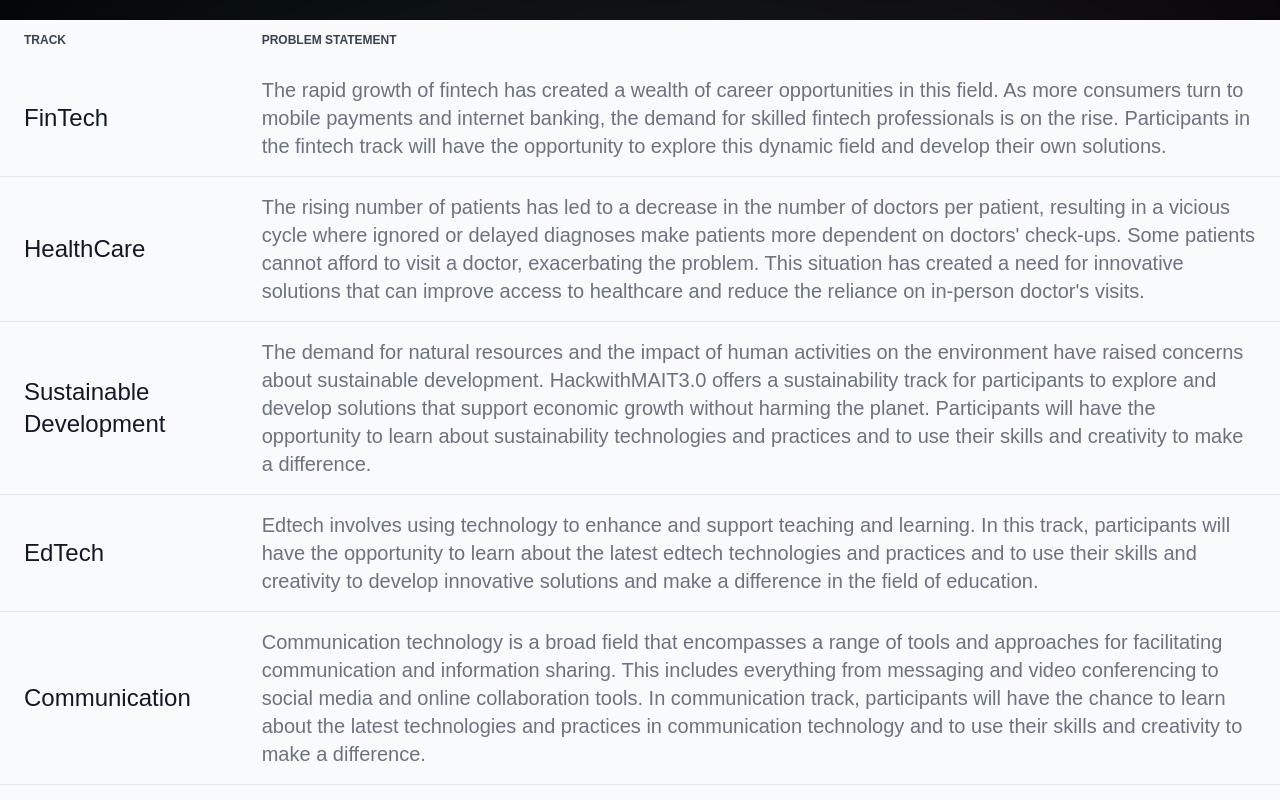
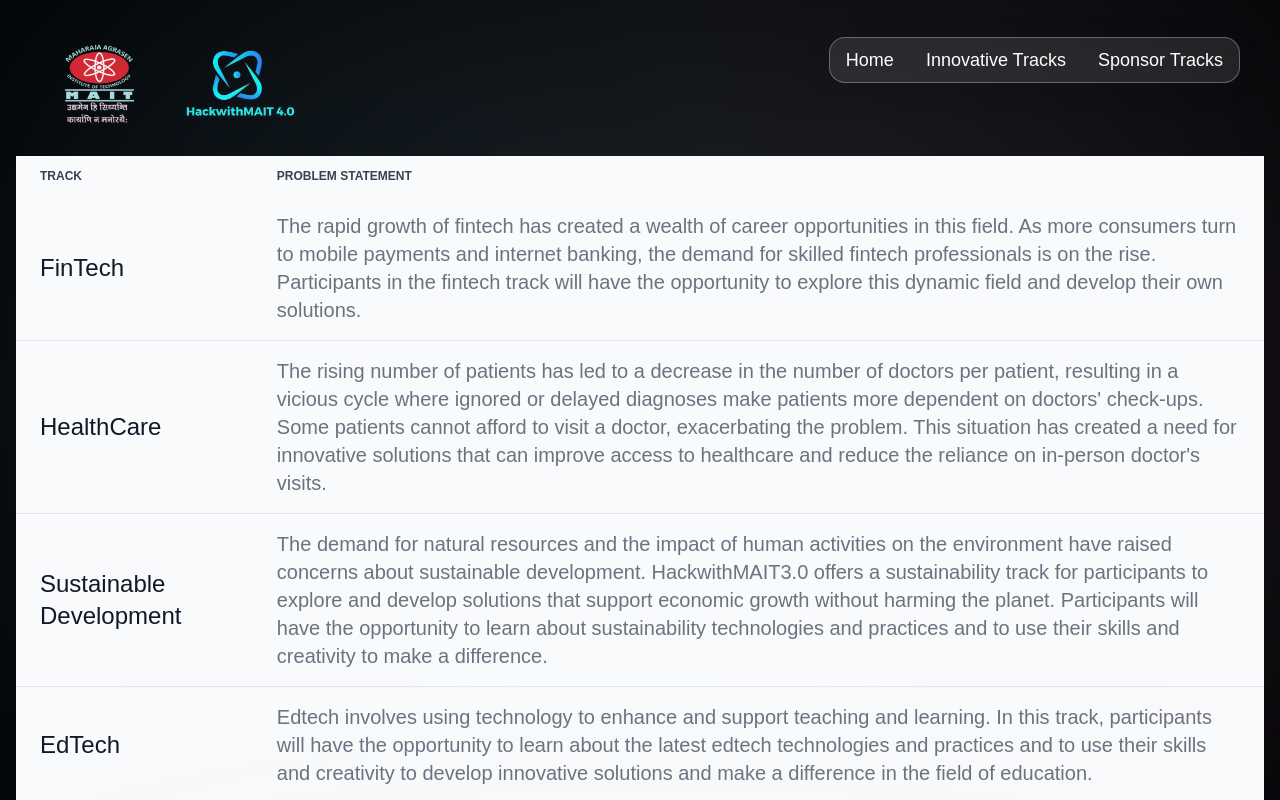
Before and after one commit to nawed2611/hackwithmait, a React (Vite) app: page /table in a window 1280 px wide. Shown: the top 800 px of the page. Built offline with nearby package versions, Linux system fonts and the light colour scheme; a web font is replaced by a local one; what tw-elements would draw is missing.

Commit message:
Update tracks routing

```diff
--- a/src/pages/Hero.jsx
+++ b/src/pages/Hero.jsx
@@ -19,7 +19,7 @@ const variants = {
     closed: { opacity: 0, x: "-100%" },
 }
 
-const navLinks = ['About Us', 'Speakers', 'Innovative Tracks', 'Sponsor Tracks', 'Timeline', 'Sponsors', 'FAQs', 'Contact Us'];
+const navLinks = ['About Us', 'Innovative Tracks', 'Sponsor Tracks', 'Timeline', 'Sponsors', 'FAQs', 'Contact Us'];
 
 const Hero = () => {
     React.useEffect(() => {
--- a/src/pages/innovative_table.jsx
+++ b/src/pages/innovative_table.jsx
@@ -1,8 +1,29 @@
 import React, { useState } from 'react'
 import { AnimatePresence, motion } from 'framer-motion';
 import { AiOutlineCloseCircle } from 'react-icons/ai';
+import { GiHamburgerMenu } from 'react-icons/gi';
+import { Link } from 'react-scroll';
+import devfolioimg from '../assets/Sponsors/Devfolio.png'
+import replitimg from '../assets/Sponsors/Replit.png'
+import polygonimg from '../assets/Sponsors/Polygon.png'
+import Maitlogo from '../assets/Sponsors/MAITLogo_white.png'
+import hwmlogo from '../assets/Sponsors/HWM_LOGO.jpeg'
+import Footer from './Footer';
+
+
+const variants = {
+    open: { opacity: 10, x: 0 },
+    closed: { opacity: 0, x: "-100%" },
+}
+
+const navLinks = ['Home', 'Innovative Tracks', 'Sponsor Tracks'];
+
 
 const table = () => {
+    const [isOpen, setIsOpen] = useState(false);
+    const toggleMenu = () => {
+        setIsOpen(!isOpen);
+    };
     const items = {
         1: {
             header: "FinTech",
@@ -39,8 +60,51 @@ const table = () => {
     return (
         <>
             <div className='radial-bg-2 w-[98vw] h-screen absolute'></div>
-    <div class="relative overflow-x-auto shadow-md sm:rounded-lg ">
-    <table class="w-full text-sm text-left text-gray-500 dark:text-gray-400 my-5 max-md:my-0">
+            <motion.div
+                className='flex items-center justify-between text-white mx-4 sm:mx-8 pl-8 pr-2 h-[15vh]  border-black max-md:bg-black max-md:mb-4  max-md:h-16 max-md:m-0 max-md:pl-2'>
+                <div className='flex items-center mt-12 gap-x-8 max-md:mb-10 max-md:gap-x-0 max-md:p-0'>
+                    <img src={Maitlogo} alt="MAIT Logo" className='h-20 max-md:h-10 max-md:mx-2' />
+                    <img src={hwmlogo} alt='HackwithMAIT 4.0 Logo' className='h-20 max-md:h-10' />
+                </div>
+                <nav className=''>
+                    <ul className='invisible sm:visible px-4 py-2 ring rounded-md glass flex text-lg gap-8 max-md:w-0'>
+                        {
+                            navLinks.map((link, index) => {
+                                if (link === 'About Us')
+                                    link = link.substring(0, link.indexOf(' '))
+
+                                return (
+                                    <li className='hover:scale-105 hover:text-slate-50 cursor-pointer transition-all hover:underline' key={index}>{(link != "Innovative Tracks" && link != "Sponsor Tracks") ? <a href='/' spy={true} smooth={true}>{link}</a> : (link == "Innovative Tracks" && link != "Sponsor Tracks") ? <a href='/table'>Innovative Tracks</a> : <a href='/sptable'>Sponsor Tracks</a>}</li>
+                                )
+                            })
+                        }
+                    </ul>
+                    <button onClick={toggleMenu} className="visible sm:invisible absolute top-10 right-10 max-md:right-6 max-md:top-6">
+                        {isOpen ? (
+                            <AiFillCloseCircle size={24} />
+                        ) : (
+                            <GiHamburgerMenu size={20} />
+                        )}
+                    </button>
+                    <motion.ul
+                        className='absolute top-0 left-0 w-[90%] m-auto h-screen bg-black z-200 flex flex-col items-center justify-center gap-3'
+                        animate={isOpen ? "open" : "closed"}
+                        variants={variants}
+                    >
+                        {
+                            navLinks.map((link, index) => {
+                                if (link === 'About Us')
+                                    link = link.substring(0, link.indexOf(' '))
+                                return (
+                                    <li className='hover:scale-105 hover:text-slate-50 cursor-pointer transition-all hover:underline' key={index}><Link to={link} spy={true} smooth={true}>{link}</Link></li>
+                                )
+                            })
+                        }
+                    </motion.ul>
+                </nav>
+            </motion.div>
+            <div class="relative overflow-x-auto shadow-md sm:rounded-lg p-4">
+                <table class="w-full text-sm text-left sm:rounded-lg  text-gray-500 dark:text-gray-400 my-5 max-md:my-0">
                     <thead class="text-xs text-gray-700 uppercase bg-gray-50 dark:bg-gray-700 dark:text-gray-400 max-md:invisible">
                         <tr>
                             <th scope="col" class="px-6 py-3">
@@ -64,6 +128,7 @@ const table = () => {
                         ))
                     }
                 </table>
+                <Footer />
             </div>
 
         </>
--- a/src/pages/sponser_table.jsx
+++ b/src/pages/sponser_table.jsx
@@ -2,118 +2,31 @@ import Afree from '../assets/Sponsors/AfreeBug.jpeg'
 import Prism from '../assets/Sponsors/Prism.png'
 import Tezos from '../assets/Sponsors/Tezos.png'
 import Monkhood from '../assets/Sponsors/Monkhood.jpeg'
+import { AnimatePresence, motion } from 'framer-motion';
+import { GiHamburgerMenu } from 'react-icons/gi';
+import { Link } from 'react-scroll';
+import devfolioimg from '../assets/Sponsors/Devfolio.png'
+import replitimg from '../assets/Sponsors/Replit.png'
+import polygonimg from '../assets/Sponsors/Polygon.png'
+import Maitlogo from '../assets/Sponsors/MAITLogo_white.png'
+import hwmlogo from '../assets/Sponsors/HWM_LOGO.jpeg'
+import { useState } from 'react';
+import Footer from './Footer';
+
+const variants = {
+  open: { opacity: 10, x: 0 },
+  closed: { opacity: 0, x: "-100%" },
+}
+
+const navLinks = ['Home', 'Innovative Tracks', 'Sponsor Tracks'];
+
+
 const sptable = () => {
-    // const spItems = {
-    //     1: {
-    //         spHeader: "AFreeBug",
-    //         spContent: (<></>AIM:
-    //         The objective of this project is to develop a robust and efficient mobile application for mining Monero (XMR) cryptocurrency using Android smartphones. Monero is a privacy-focused cryptocurrency that employs the CryptoNight proof-of-work algorithm, making it suitable for CPU mining. This project aims to address the following challenges and requirements:
+  const [isOpen, setIsOpen] = useState(false);
+  const toggleMenu = () => {
+    setIsOpen(!isOpen);
+  }
 
-    //         NOTE: This problem statement's solution has to be developed using technologies mentioned in the problem statement provided below.
-
-    //         PROBLEM STATEMENT:
-    //         https://docs.google.com/document/d/1qo4G6sRPL0SQ2PIDpVYTx1SowAM-3aDXYdwLvKeVKAk/edit?usp=sharing
-
-    //         Customising XMRig Source Code Document:
-    //         https://drive.google.com/file/d/1E6Zuu5nQiMgdsVu8qbuiVt2xqJXMqtoh/view?usp=sharing
-
-    //         PRIZE: Rs.50,000`),
-    //         spImageUrl: Afree
-    //     },
-    //     2: {
-    //         spHeader: "Prismberry",
-    //         spContent: `The problem statement revolves around cloud cost visualization and optimization, specifically focusing on Amazon Web Services (AWS) Elastic Compute Cloud (EC2) and Relational Database Service (RDS). Here's a detailed problem statement:
-
-    //         Problem Statement: OptiCloud - AWS Cost Optimization
-
-    //         Description:
-    //                 OptiCloud is a cloud cost optimization tool designed to help organizations monitor and manage their AWS spending efficiently. The challenge is to develop a solution that visualizes costs for each EC2 instance and RDS database, provides cost recommendations using AI/ML algorithms, and implements cost attribution and tagging.
-
-    //         Key Tasks:
-    //         1. Cost Visualization:
-    //            - Create a user-friendly dashboard to display real-time and historical cost data for EC2 instances and RDS databases.
-    //            - Use charts and graphs to illustrate cost trends and variations.
-
-    //         2. Cost Attribution and Tagging:
-    //            - Implement a system for tagging EC2 instances and RDS databases with metadata, allowing users to attribute costs accurately to departments or projects.
-
-    //         3. AI/ML Cost Optimization:
-    //            - Develop AI/ML algorithms that analyze usage patterns and provide cost optimization recommendations for EC2 and RDS resources.
-    //            - Recommendations could include resizing instances, adjusting database configurations, or suggesting reserved instances.
-
-    //         Additional Information:
-    //             - Participants are encouraged to consider scalability, data security, and user experience in their solution.
-    //             - The solution can be web-based or platform-agnostic, depending on participants' preferences.`,
-    //         spImageUrl: Prism
-    //     },
-    //     3: {
-    //         spHeader: "Monkhood",
-    //         spContent: `Real-time Database Update Notification in Android Application using Socket.IO with Local Server Database
-
-    //         In this task, you are required to create an Android application using Kotlin, which maintains a real-time connection with a locally hosted MongoDB database. The application should display a list of names fetched from the database and update in real-time as names are added to or modified in the database.
-
-    //         Requirements:
-    //         * Develop an Android application in Kotlin.
-    //         * The application should have a user interface displaying a list of names.
-    //         * The list of names should update in real-time as changes occur in the connected MongoDB database.
-    //         * Use MongoDB as the database for storing names.
-    //         * The database should be hosted on a local server.
-    //         * Implement Socket.IO to establish and maintain a real-time connection between the Android application and the MongoDB database.
-    //         * Changes made to the database (addition or modification of names) should instantly reflect in the Android
-    //         applications displayed list.
-    //         * Design and implement an API that allows adding names to the MongoDB database. * Test adding names to the database using an API testing tool like Postman.
-
-    //         Workflow:
-    //         1. Set up a MongoDB database on a local server and populate it with an initial list of names. 2. Develop an API that can add names to the MongoDB database.
-    //         3. Develop an Android application in Kotlin.
-    //         - The app should connect to the MongoDB database using Socket.IO.
-    //         - Display the list of names from the database on the user interface. 4. Test the real-time update feature.
-    //         - Use Postman (or a similar tool) to send a request to the API to add a new name to the database. - Observe that the name is instantly added to the list in the Android applications user interface.
-
-    //         Deliverables:
-    //         * Source code for the Android application (written in Kotlin).
-    //         * Source code for the API (any suitable backend technology can be used).
-    //         * Documentation including setup instructions, API endpoints, and application usage guide.
-    //         * A demonstration video or detailed screenshots showing the real-time update feature in action.
-    //         Evaluation:
-    //         - The Android application should successfully display and update the list of names in real-time.
-    //         - The application and API code should be clean, well-commented, and follow best practices for software development.
-    //         - The documentation should be clear and comprehensive, allowing anyone to set up and use the application and API.
-    //         - Successful demonstration of the real-time update feature, showing that changes to the database instantly reflect in the Android applications UI.
-
-    //         This task will help you gain practical knowledge in real-time application development, working with Socket.IO, Kotlin for Android development, MongoDB for database management, and API development and testing, all within a local server environment.
-
-    //         Problem Statement Document:
-    //         https://drive.google.com/file/d/1KvFKLt7iKoVOpHYTuUa1pMNbMfiBHAH8/view?usp=sharing`,
-    //         spImageUrl: Monkhood
-    //     },
-    //     4: {
-    //         spHeader: "Tezos",
-    //         spContent: `Welcome to the Hack with MAIT 4.0 Sponsored Blockchain Track, proudly presented by Tezos! Get ready to unleash your creativity, innovation, and coding prowess as you dive into the exciting world of blockchain technology. With a total prize pool of $500, this is your chance to shine and make a lasting impact.
-
-    //         Track Details:
-    //         Company Sponsor: Tezos
-    //         Total Prize Pool: $500
-
-    //         Prizes:
-    //         First Place: $150
-    //         Second Place: $100
-    //         Third Place: $50
-
-    //         But that's not all! We appreciate your hard work and dedication. Even if you don't make it to the top 3, you can still win:
-    //         Remaining Participants: Share a pool of $200 (maximum $40 per project)
-
-    //         NOTE: The projects will be judged on the basis of idea, uniqueness, implementation, presentation, demo.
-
-    //         Project Requirements:
-    //         Your project must be developed using the Tezos platform. Tezos is a cutting-edge blockchain platform known for its innovation and flexibility, so let your imagination run wild!
-    //         The ideas and implementations should be unique and shall not be copy of any already existing project available online for becoming eligible for the Track Prizes.
-
-    //         Why Tezos?
-    //         Tezos is a powerful, self-amending blockchain platform that allows you to build decentralized applications (DApps) and smart contracts with ease. Its unique governance mechanism and focus on security make it an ideal choice for blockchain enthusiasts and developers looking to create innovative solutions`,
-    //         spImageUrl: Tezos
-    //     },
-    // }
   const spItems = {
     1: {
       spHeader: "AFreeBug",
@@ -157,7 +70,7 @@ const sptable = () => {
           <p>Additional Information:</p>
           <p>- Participants are encouraged to consider scalability, data security, and user experience in their solution.</p>
           <p>- The solution can be web-based or platform-agnostic, depending on participants' preferences.</p>
-              <br/>
+          <br />
           <p> Problem Statement Document:<a href="https://docs.google.com/document/d/1i99WgPTuKUxTd2DsqVlr1OgeTXzKd_v8EMVYDLg2Y1E/edit?usp=sharing" className='text-blue-500 hover:underline'>https://docs.google.com/document/d/1i99WgPTuKUxTd2DsqVlr1OgeTXzKd_v8EMVYDLg2Y1E/edit?usp=sharing</a></p>
         </>,
       spImageUrl: Prism
@@ -234,16 +147,60 @@ const sptable = () => {
           <br />
           <p>Why Tezos?</p>
           <p>Tezos is a powerful, self-amending blockchain platform that allows you to build decentralized applications (DApps) and smart contracts with ease. Its unique governance mechanism and focus on security make it an ideal choice for blockchain enthusiasts and developers looking to create innovative solutions</p>
-              <br/>
+          <br />
           <p> Problem Statement Document:<a href="https://docs.google.com/document/d/1-ZEA_jFhldYmxsIt69XsmSWVjFmFs5vqadYOPhKvktQ/edit?usp=sharing" className='text-blue-500 hover:underline'>https://docs.google.com/document/d/1-ZEA_jFhldYmxsIt69XsmSWVjFmFs5vqadYOPhKvktQ/edit?usp=sharing</a></p>
         </>
       ),
       spImageUrl: Tezos
-        },}
+    },
+  }
   return (
     <>
       <div className='radial-bg-2 w-[98vw] h-screen absolute'></div>
-    <div class="relative overflow-x-auto shadow-md sm:rounded-lg ">
+      <motion.div
+        className='flex items-center justify-between text-white mx-4 sm:mx-8 pl-8 pr-2 h-[15vh]  border-black max-md:bg-black max-md:mb-4  max-md:h-16 max-md:m-0 max-md:pl-2'>
+        <div className='flex items-center mt-12 gap-x-8 max-md:mb-10 max-md:gap-x-0 max-md:p-0'>
+          <img src={Maitlogo} alt="MAIT Logo" className='h-20 max-md:h-10 max-md:mx-2' />
+          <img src={hwmlogo} alt='HackwithMAIT 4.0 Logo' className='h-20 max-md:h-10' />
+        </div>
+        <nav className=''>
+          <ul className='invisible sm:visible px-4 py-2 rounded-md glass flex text-lg gap-8 max-md:w-0'>
+            {
+              navLinks.map((link, index) => {
+                if (link === 'About Us')
+                  link = link.substring(0, link.indexOf(' '))
+
+                return (
+                  <li className='hover:scale-105 hover:text-slate-50 cursor-pointer transition-all hover:underline' key={index}>{(link != "Innovative Tracks" && link != "Sponsor Tracks") ? <a href='/' spy={true} smooth={true}>{link}</a> : (link == "Innovative Tracks" && link != "Sponsor Tracks") ? <a href='/table'>Innovative Tracks</a> : <a href='/sptable'>Sponsor Tracks</a>}</li>
+                )
+              })
+            }
+          </ul>
+          <button onClick={toggleMenu} className="visible sm:invisible absolute top-10 right-10 max-md:right-6 max-md:top-6">
+            {isOpen ? (
+              <AiFillCloseCircle size={24} />
+            ) : (
+              <GiHamburgerMenu size={20} />
+            )}
+          </button>
+          <motion.ul
+            className='absolute top-0 left-0 w-[90%] m-auto h-screen bg-black z-200 flex flex-col items-center justify-center gap-3'
+            animate={isOpen ? "open" : "closed"}
+            variants={variants}
+          >
+            {
+              navLinks.map((link, index) => {
+                if (link === 'About Us')
+                  link = link.substring(0, link.indexOf(' '))
+                return (
+                  <li className='hover:scale-105 hover:text-slate-50 cursor-pointer transition-all hover:underline' key={index}><Link to={link} spy={true} smooth={true}>{link}</Link></li>
+                )
+              })
+            }
+          </motion.ul>
+        </nav>
+      </motion.div>
+      <div class="relative overflow-x-auto shadow-md sm:rounded-lg ring p-4">
         <table class="w-full text-sm text-left text-gray-500 dark:text-gray-400 my-5 max-md:my-0">
           <thead class="text-xs text-gray-700 uppercase bg-gray-50 dark:bg-gray-700 dark:text-gray-400 max-md:invisible">
             <tr>
@@ -254,7 +211,7 @@ const sptable = () => {
                 Problem Statement
               </th>
               <th scope="col" class="px-6 py-3 text-xl">
-                    Sponsers
+                Sponsors
               </th>
             </tr>
           </thead>
@@ -274,6 +231,7 @@ const sptable = () => {
             ))
           }
         </table>
+        <Footer />
       </div>
 
     </>
```
Lines whose indentation alone changed are shown as unchanged.
